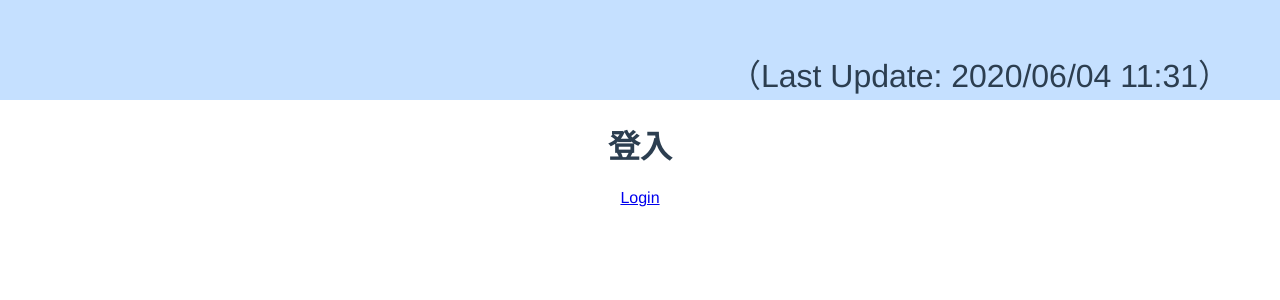
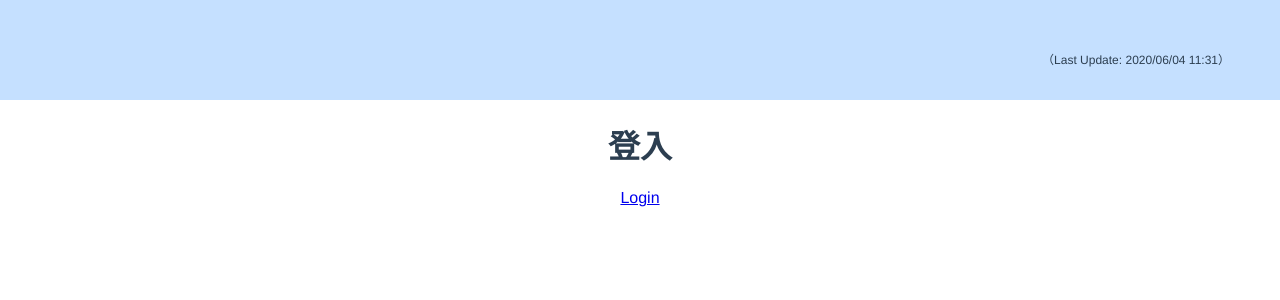
Before and after one commit to zexion7873/MattTest, a Vue app: page / in a window 1280 px wide. Shown: the top 300 px of the page. Built offline with nearby package versions, Linux system fonts and the light colour scheme.

Commit message:
腳本更新

```diff
--- a/src/App.vue
+++ b/src/App.vue
@@ -63,7 +63,7 @@ body {
 .update-time-area {
   text-align: right;
   float: right;
-  font-size: 0.8em;
+  font-size: 0.3em;
 }
 
 </style>
```
